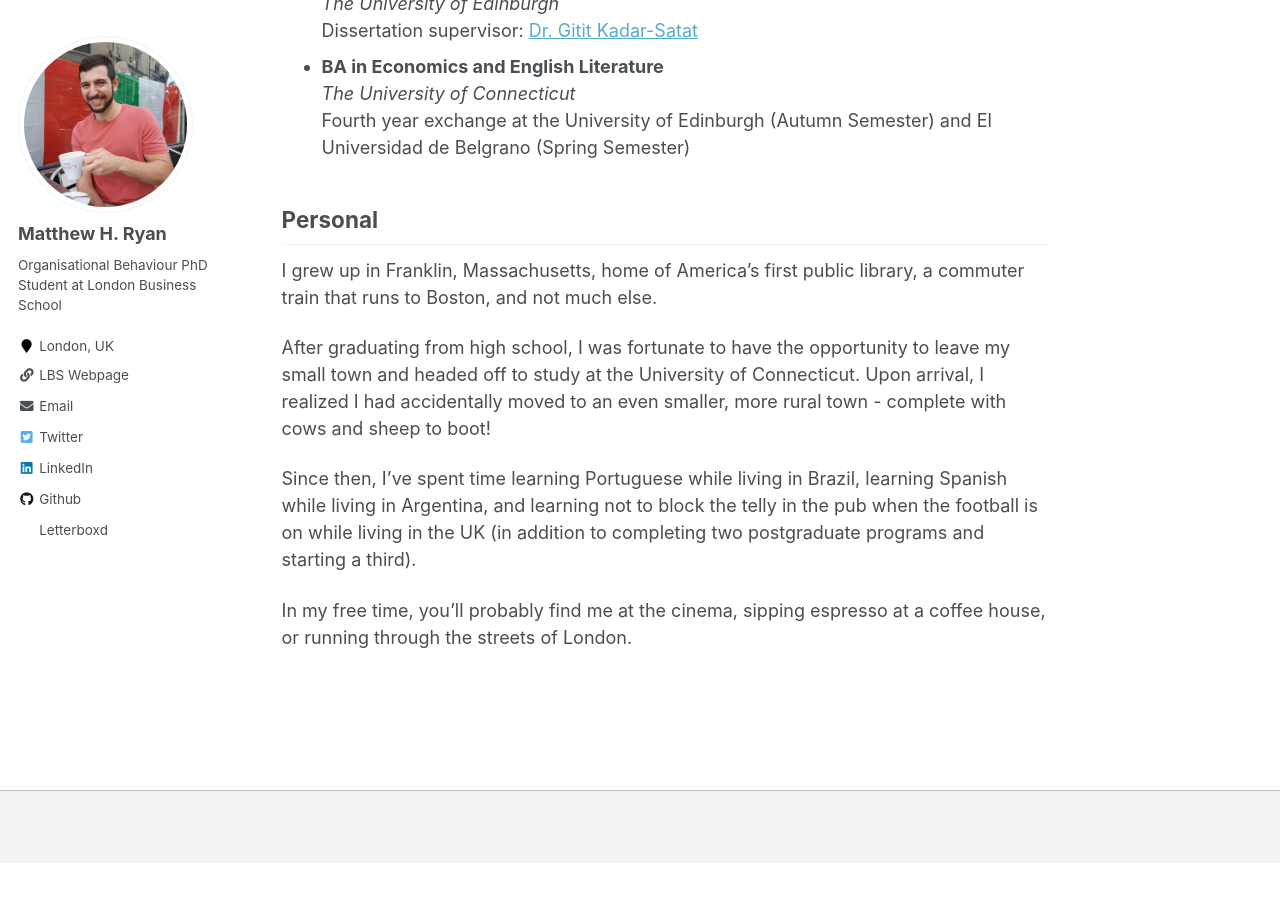
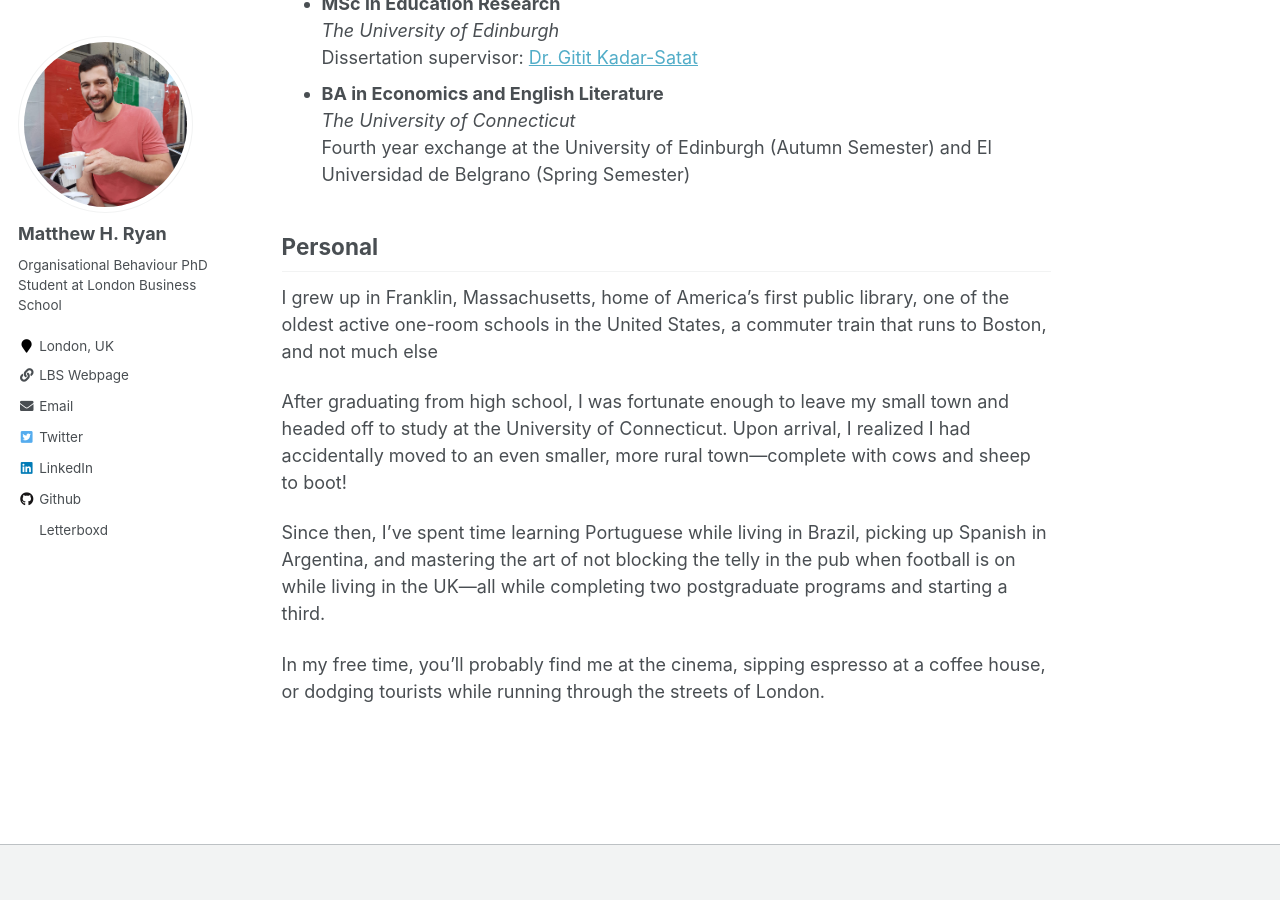
Before and after one commit to mattyhryan/mattyhryan.github.io, a Jekyll site: the page built from _pages/about.md, in a window 1280 px wide and 900 px high, scrolled down 1537 px. Built offline with Jekyll 4.4.1, drawn with Linux system fonts in a browser that asks for light colours; a style sheet for code colours, icons or effects is not loaded; before the commit the page ends 2400 px from its top, so only the background shows below that.

Commit message:
Update about.md

```diff
--- a/_pages/about.md
+++ b/_pages/about.md
@@ -29,7 +29,7 @@ If you are interested in working together (or simply chatting), please feel free
 
 - **PhD in Organisational Behaviour**
   *London Business School*
-  Dissertation supervisor: [Dr. Randall Peterson](https://www.london.edu/faculty-and-research/faculty-profiles/p/peterson-r-s)
+  Dissertation supervisor: [Dr. Randall Peterson](https://www.london.edu/faculty-and-research/faculty-profiles/p/peterson-r-s)<br>
   First-year supervisor: [Dr. Selin Kesebir](https://www.london.edu/faculty-and-research/faculty-profiles/k/kesebir-s)
 - **MSc in Behavioural Science**
   *Durham University*
@@ -43,10 +43,10 @@ If you are interested in working together (or simply chatting), please feel free
 
 ## Personal
 
-I grew up in Franklin, Massachusetts, home of America's first public library, a commuter train that runs to Boston, and not much else.
+I grew up in Franklin, Massachusetts, home of America's first public library, one of the oldest active one-room schools in the United States, a commuter train that runs to Boston, and not much else
 
-After graduating from high school, I was fortunate to have the opportunity to leave my small town and headed off to study at the University of Connecticut. Upon arrival, I realized I had accidentally moved to an even smaller, more rural town - complete with cows and sheep to boot!
+After graduating from high school, I was fortunate enough to leave my small town and headed off to study at the University of Connecticut. Upon arrival, I realized I had accidentally moved to an even smaller, more rural town—complete with cows and sheep to boot!
 
-Since then, I've spent time learning Portuguese while living in Brazil, learning Spanish while living in Argentina, and learning not to block the telly in the pub when the football is on while living in the UK (in addition to completing two postgraduate programs and starting a third).
+Since then, I’ve spent time learning Portuguese while living in Brazil, picking up Spanish in Argentina, and mastering the art of not blocking the telly in the pub when football is on while living in the UK—all while completing two postgraduate programs and starting a third.
 
-In my free time, you'll probably find me at the cinema, sipping espresso at a coffee house, or running through the streets of London.
+In my free time, you’ll probably find me at the cinema, sipping espresso at a coffee house, or dodging tourists while running through the streets of London.
```
